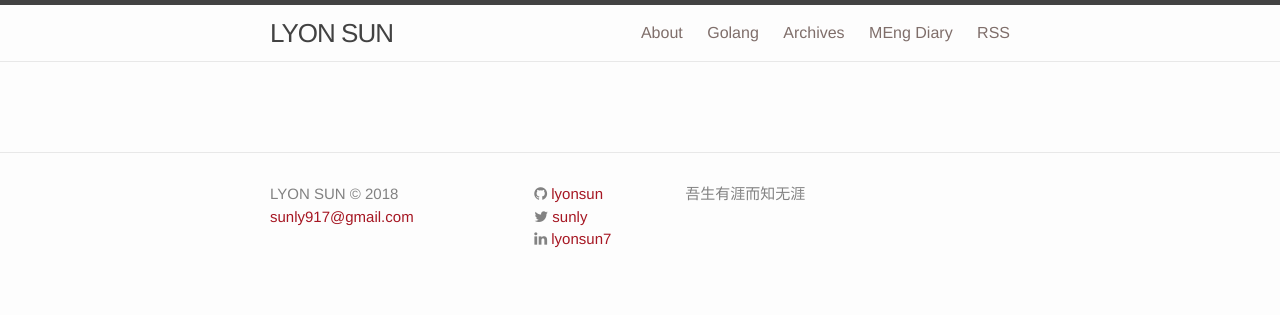
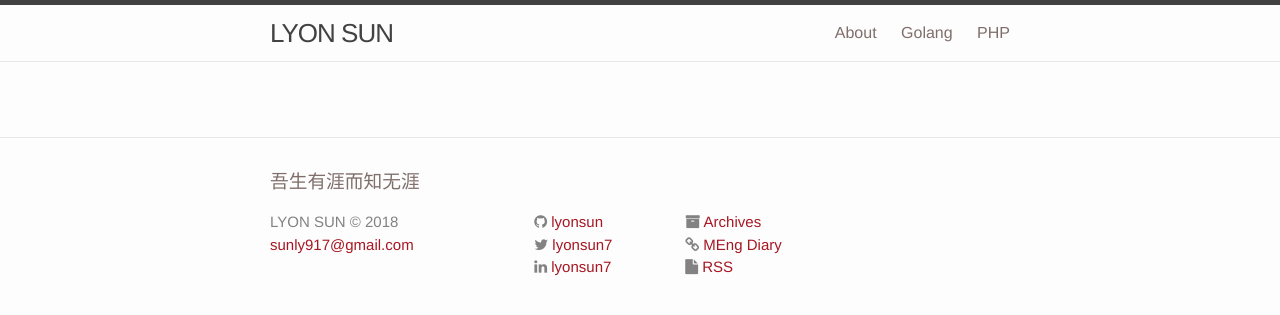
Before and after one commit to lyonsun/jekyll-blog, a Jekyll site: the page built from category/golang.html, in a window 1280 px wide. Shown: the top 315 px of the page. Built offline with Jekyll 4.4.1, drawn with Linux system fonts in a browser that asks for light colours.

Commit message:
layout fix.

```diff
--- a/_config.yml
+++ b/_config.yml
@@ -10,7 +10,7 @@ url: "http://lyonsun.github.io" # the base hostname & protocol for your site
 plugins: [jekyll-paginate]
 
 # Social settings
-twitter_username: sunly
+twitter_username: lyonsun7
 linkedin_username: lyonsun7
 github_username:  lyonsun
 disqus_shortname:  lyonsun
--- a/_includes/footer.html
+++ b/_includes/footer.html
@@ -1,6 +1,7 @@
 <footer class="site-footer">
 
   <div class="wrapper">
+    <h3 class="text">{{ site.description }}</h3>
 
     <div class="footer-col-wrapper">
       <div class="footer-col  footer-col-1">
@@ -42,7 +43,20 @@
       </div>
 
       <div class="footer-col  footer-col-3">
-        <p class="text">{{ site.description }}</p>
+        <ul class="link-list">
+          <li>
+            <i class="fa fa-archive"></i>
+            <a class="page-link" href="{{ "/archives" | prepend: site.baseurl }}">Archives</a>
+          </li>
+          <li>
+            <i class="fa fa-link"></i>
+            <a class="page-link" target="_blank" href="{{ "/ME-learning-diary" | prepend: site.url }}">MEng Diary</a>
+          </li>
+          <li>
+            <i class="fa fa-file"></i>
+            <a class="page-link" target="_blank" href="{{ "/feed.xml" | prepend: site.baseurl }}">RSS</a>
+          </li>
+        </ul>
       </div>
     </div>
 
--- a/_includes/header.html
+++ b/_includes/header.html
@@ -19,9 +19,6 @@
           <a class="page-link" href="{{ page.url | prepend: site.baseurl }}">{{ page.title }}</a>
           {% endif %}
         {% endfor %}
-        <a class="page-link" href="{{ "/archives" | prepend: site.baseurl }}">Archives</a>
-        <a class="page-link" target="_blank" href="{{ "/ME-learning-diary" | prepend: site.url }}">MEng Diary</a>
-        <a class="page-link" target="_blank" href="{{ "/feed.xml" | prepend: site.baseurl }}">RSS</a>
       </div>
     </nav>
 
--- a/_layouts/category.html
+++ b/_layouts/category.html
@@ -1,9 +1,16 @@
 ---
-layout: page
+layout: default
 ---
 
-{% for post in site.categories[page.category] %}
-    <a href="{{ post.url | absolute_url }}">
-      {{ post.title }}
-    </a>
-{% endfor %}
+<div class="home">
+  <ul class="post-list">
+    {% for post in site.categories[page.category] %}
+    <li>
+      <span class="post-meta">{{ post.date | date: "%b %-d, %Y" }}</span>
+      <h2>
+        <a class="post-link" href="{{ post.url | prepend: site.baseurl }}">{{ post.title }}</a>
+      </h2>
+    </li>
+    {% endfor %}
+  </ul>
+</div>
--- a/_sass/_layout.scss
+++ b/_sass/_layout.scss
@@ -102,7 +102,8 @@
 }
 
 .contact-list,
-.social-media-list {
+.social-media-list,
+.link-list {
     list-style: none;
     margin-left: 0;
 }
--- /dev/null
+++ b/category/php.html
@@ -0,0 +1,5 @@
+---
+layout: category
+title: PHP
+category: php
+---
--- a/index.html
+++ b/index.html
@@ -3,16 +3,13 @@ layout: default
 ---
 
 <div class="home">
-
   <ul class="post-list">
     {% for post in paginator.posts %}
       <li style="border-bottom: 1px solid #ccc;padding-bottom:20px;">
         <span class="post-meta">{{ post.date | date: "%b %-d, %Y" }}</span>
-
         <h2>
           <a class="post-link" href="{{ post.url | prepend: site.baseurl }}">{{ post.title }}</a>
         </h2>
-
         {{ post.content }}
       </li>
     {% endfor %}
@@ -30,6 +27,5 @@ layout: default
   {% else %}
     <span class="next">Older</span>
   {% endif %}
+  </div>
 </div>
-
-</div>
```
